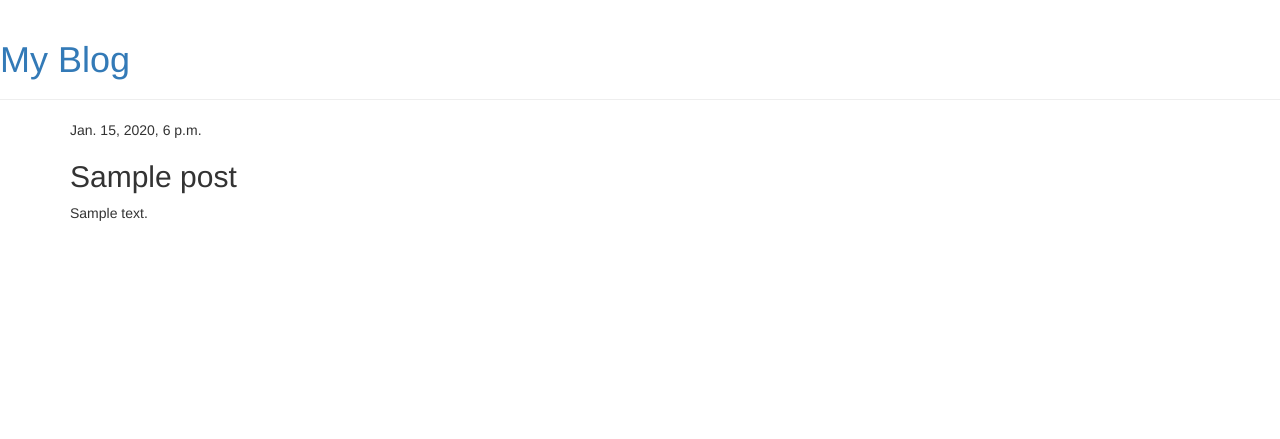
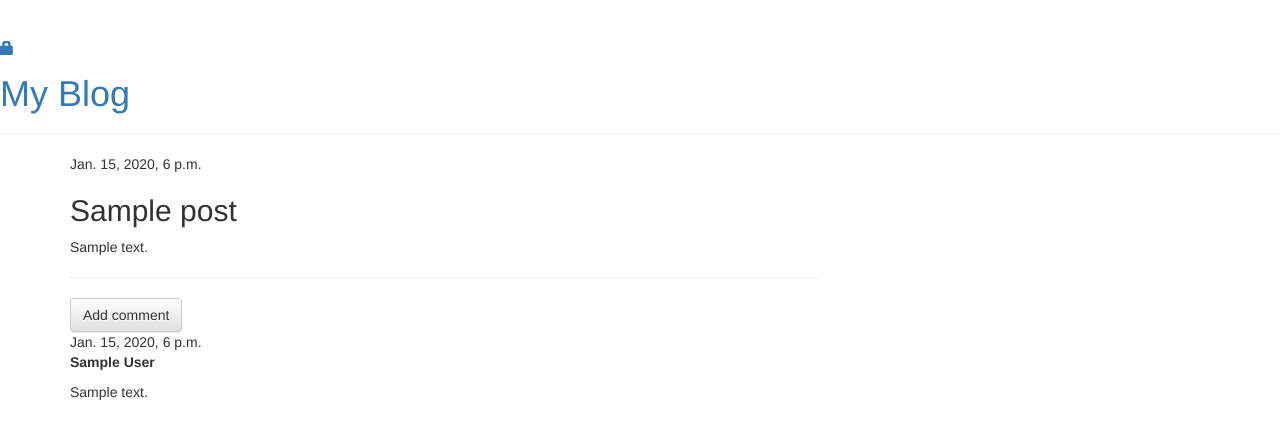
Before and after one commit to NovareKingX/my-blog, a Django app: page /post/1/ in a window 1280 px wide. Shown: the top 439 px of the page. Run offline with Django 3.2, Linux system fonts and the light colour scheme; tables that the repository leaves empty hold one stand-in row (values such as "Sample post"); some libraries are stand-ins or nearby versions.

Commit message:
Add approval of comments and publishing and removing of post

```diff
--- a/blog/admin.py
+++ b/blog/admin.py
@@ -1,5 +1,6 @@
 from django.contrib import admin
-from .models import Post
+from .models import Post, Comment
 
 # Register your models here.
 admin.site.register(Post)
+admin.site.register(Comment)
--- a/blog/models.py
+++ b/blog/models.py
@@ -14,5 +14,22 @@ class Post(models.Model):
         self.published_date = timezone.now()
         self.save()
 
+    def approved_comments(self):
+        return self.comments.filter(approved_comment=True)
+
     def __str__(self):
         return self.title
+
+class Comment(models.Model):
+    post = models.ForeignKey('blog.Post', on_delete=models.CASCADE, related_name='comments')
+    author = models.CharField(max_length=200)
+    text = models.TextField()
+    created_date = models.DateTimeField(default=timezone.now)
+    approved_comment = models.BooleanField(default=False)
+
+    def approve(self):
+        self.approved_comment = True
+        self.save()
+
+    def __str__(self):
+        return self.text
--- a/blog/templates/blog/base.html
+++ b/blog/templates/blog/base.html
@@ -2,7 +2,7 @@
 <html>
     <head>
 
-        <title>Django Girls blog</title>
+        <title>King's blog</title>
         <link rel="stylesheet" href="{% static 'css/blog.css' %}">
         <link href="//fonts.googleapis.com/css?family=Lobster&subset=latin,latin-ext" rel="stylesheet" type="text/css">
         <link rel="stylesheet" href="//maxcdn.bootstrapcdn.com/bootstrap/3.2.0/css/bootstrap.min.css">
@@ -14,6 +14,10 @@
         <div class="page-header">
             {% if user.is_authenticated %}
             <a href="{% url 'post_new' %}" class="top-menu"><span class="glyphicon glyphicon-plus"></span></a>
+            <a href="{% url 'post_draft_list' %}" class="top-menu"><span class="glyphicon glyphicon-edit"></span></a>
+            <p class="top-menu">Hello {{ user.username }} <small>(<a href="{% url 'logout' %}">Log out</a>)</small></p>
+            {% else %}
+            <a href="{% url 'login' %}" class="top-menu"><span class="glyphicon glyphicon-lock"></span></a>
             {% endif %}
             <h1><a href="/">My Blog</a></h1>
         </div>
--- a/blog/templates/blog/post_detail.html
+++ b/blog/templates/blog/post_detail.html
@@ -2,16 +2,40 @@
 
 {% block content %}
 	<div class="post">
+
 		{% if post.published_date %}
-		<div class="date">
-			{{ post.published_date }}
-		</div>
+			<div class="date">
+				{{ post.published_date }}
+			</div>
+		{% else %}
+    		<a class="btn btn-default" href="{% url 'post_publish' pk=post.pk %}">Publish</a>
 		{% endif %}
+
 		{% if user.is_authenticated %}
 		<a class="btn btn-default" href="{% url 'post_edit' pk=post.pk %}"><span class="glyphicon glyphicon-pencil"></span></a>
+		<a class="btn btn-default" href="{% url 'post_remove' pk=post.pk %}"><span class="glyphicon glyphicon-remove"></span></a>
 		{% endif %}
 		<h2>{{ post.title }}</h2>
 		<p>{{ post.text|linebreaksbr }}</p>
 
 	</div>
+	<hr>
+	<a class="btn btn-default" href="{% url 'add_comment_to_post' pk=post.pk %}">Add comment</a>
+	{% for comment in post.comments.all %}
+    {% if user.is_authenticated or comment.approved_comment %}
+    <div class="comment">
+        <div class="date">
+            {{ comment.created_date }}
+            {% if not comment.approved_comment %}
+                <a class="btn btn-default" href="{% url 'comment_remove' pk=comment.pk %}"><span class="glyphicon glyphicon-remove"></span></a>
+                <a class="btn btn-default" href="{% url 'comment_approve' pk=comment.pk %}"><span class="glyphicon glyphicon-ok"></span></a>
+            {% endif %}
+        </div>
+        <strong>{{ comment.author }}</strong>
+        <p>{{ comment.text|linebreaks }}</p>
+    </div>
+    {% endif %}
+	{% empty %}
+    <p>No comments here yet :(</p>
+{% endfor %}
 {% endblock %}
--- a/blog/templates/blog/post_list.html
+++ b/blog/templates/blog/post_list.html
@@ -8,6 +8,7 @@
             </div>
             <h2><a href="{% url 'post_detail' pk=post.pk %}">{{ post.title }}</a></h2>
             <p>{{ post.text|linebreaksbr }}</p>
+            <a href="{% url 'post_detail' pk=post.pk %}">Comments: {{ post.approved_comments.count }}</a>
         </div>
     {% endfor %}
 {% endblock %}
--- a/blog/urls.py
+++ b/blog/urls.py
@@ -6,4 +6,10 @@ urlpatterns = [
 	path('post/<int:pk>/', views.post_detail, name="post_detail"),
 	path('post/new/', views.post_new, name="post_new"),
 	path('post/<int:pk>/edit/', views.post_edit, name="post_edit"),
+	path('drafts/', views.post_draft_list, name='post_draft_list'),
+	path('post/<pk>/publish/', views.post_publish, name='post_publish'),
+	path('post/<pk>/remove/', views.post_remove, name='post_remove'),
+	path('post/<int:pk>/comment/', views.add_comment_to_post, name='add_comment_to_post'),
+	path('comment/<int:pk>/approve/', views.comment_approve, name='comment_approve'),
+	path('comment/<int:pk>/remove/', views.comment_remove, name='comment_remove'),
 ]
--- a/blog/views.py
+++ b/blog/views.py
@@ -1,7 +1,8 @@
 from django.shortcuts import render, get_object_or_404, redirect
+from django.contrib.auth.decorators import login_required
 from django.utils import timezone
-from .models import Post
-from .forms import PostForm
+from .models import Post, Comment
+from .forms import PostForm, CommentForm
 
 # Create your views here.
 
@@ -13,6 +14,7 @@ def post_detail(request, pk):
 	post = get_object_or_404(Post, pk=pk)
 	return render(request, 'blog/post_detail.html', {'post' : post})
 
+@login_required
 def post_new(request):
 	form = PostForm(request.POST)
 
@@ -31,6 +33,7 @@ def post_new(request):
 
 	return render(request, 'blog/post_edit.html', {'form' : form})
 
+@login_required
 def post_edit(request, pk):
 	post = get_object_or_404(Post, pk=pk)
 	if request.method == "POST":
@@ -45,3 +48,45 @@ def post_edit(request, pk):
 	else:
 		form = PostForm(instance=post)
 	return render(request, 'blog/post_edit.html', {'form' : form})
+
+@login_required
+def post_draft_list(request):
+    posts = Post.objects.filter(published_date__isnull=True).order_by('created_date')
+    return render(request, 'blog/post_draft_list.html', {'posts': posts})
+
+@login_required
+def post_publish(request, pk):
+    post = get_object_or_404(Post, pk=pk)
+    post.publish()
+    return redirect('post_detail', pk=pk)
+
+@login_required
+def post_remove(request, pk):
+    post = get_object_or_404(Post, pk=pk)
+    post.delete()
+    return redirect('post_list')
+
+def add_comment_to_post(request, pk):
+    post = get_object_or_404(Post, pk=pk)
+    if request.method == "POST":
+        form = CommentForm(request.POST)
+        if form.is_valid():
+            comment = form.save(commit=False)
+            comment.post = post
+            comment.save()
+            return redirect('post_detail', pk=post.pk)
+    else:
+        form = CommentForm()
+    return render(request, 'blog/add_comment_to_post.html', {'form': form})
+
+@login_required
+def comment_approve(request, pk):
+    comment = get_object_or_404(Comment, pk=pk)
+    comment.approve()
+    return redirect('post_detail', pk=comment.post.pk)
+
+@login_required
+def comment_remove(request, pk):
+    comment = get_object_or_404(Comment, pk=pk)
+    comment.delete()
+    return redirect('post_detail', pk=comment.post.pk)
--- a/webapp/settings.py
+++ b/webapp/settings.py
@@ -27,6 +27,7 @@ DEBUG = True
 
 ALLOWED_HOSTS = ['127.0.0.1', '.pythonanywhere.com']
 
+LOGIN_REDIRECT_URL = '/'
 
 # Application definition
 
--- a/webapp/urls.py
+++ b/webapp/urls.py
@@ -16,7 +16,12 @@ Including another URLconf
 from django.contrib import admin
 from django.urls import path, include
 
+
+from django.contrib.auth import views
+
 urlpatterns = [
     path('admin/', admin.site.urls),
+    path('accounts/login/', views.LoginView.as_view(), name='login'),
+    path('accounts/logout/', views.LogoutView.as_view(next_page='/'), name='logout'),
     path('', include('blog.urls')),
 ]
```
Also changed, not shown: blog/forms.py (+6 -1 lines), blog/templates/blog/add_comment_to_post.html (added, +9 -0 lines), blog/templates/blog/post_draft_list.html (added, +11 -0 lines), blog/templates/registration/login.html (added, +24 -0 lines), blog/migrations/0002_comment.py (added).
